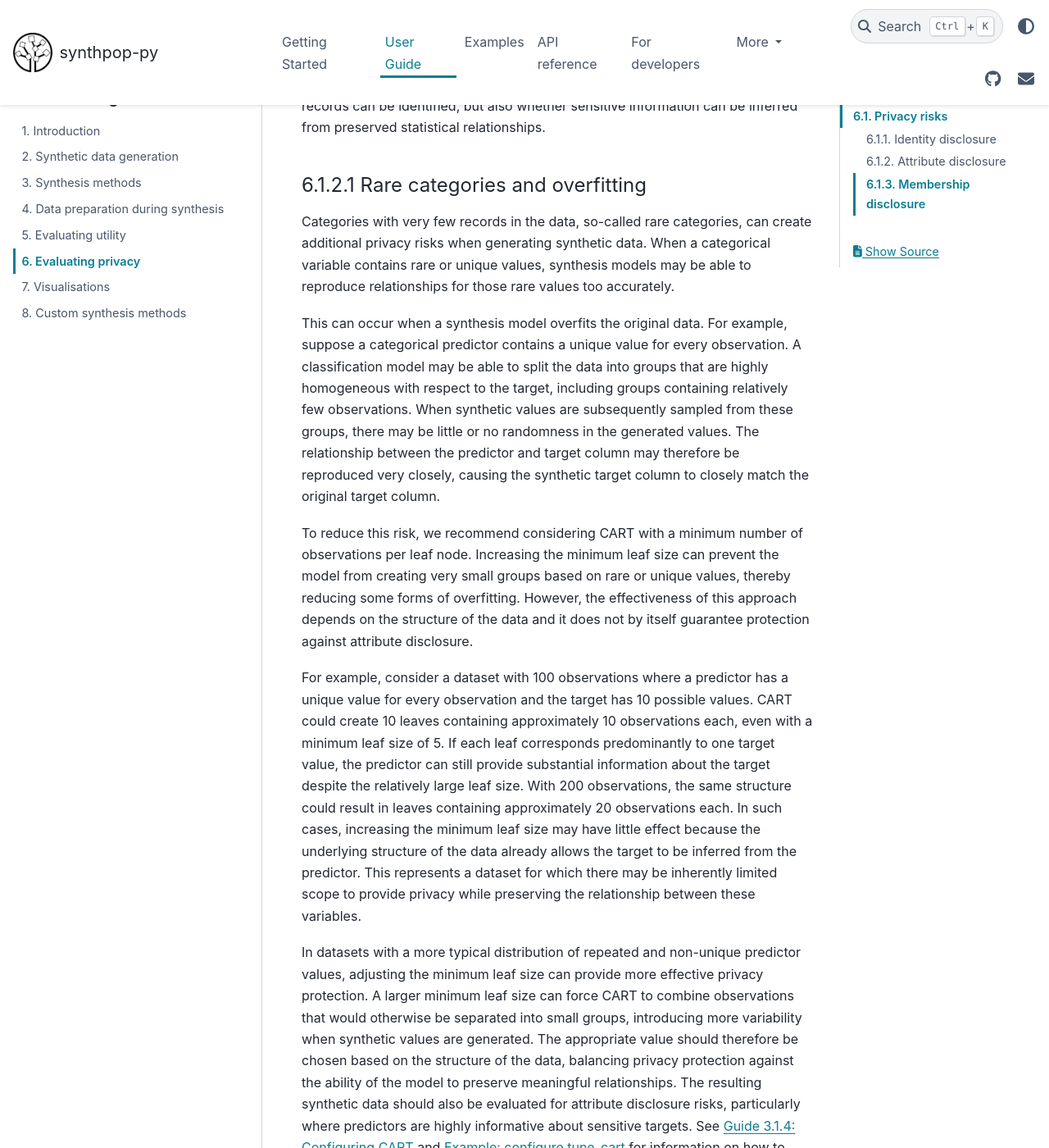
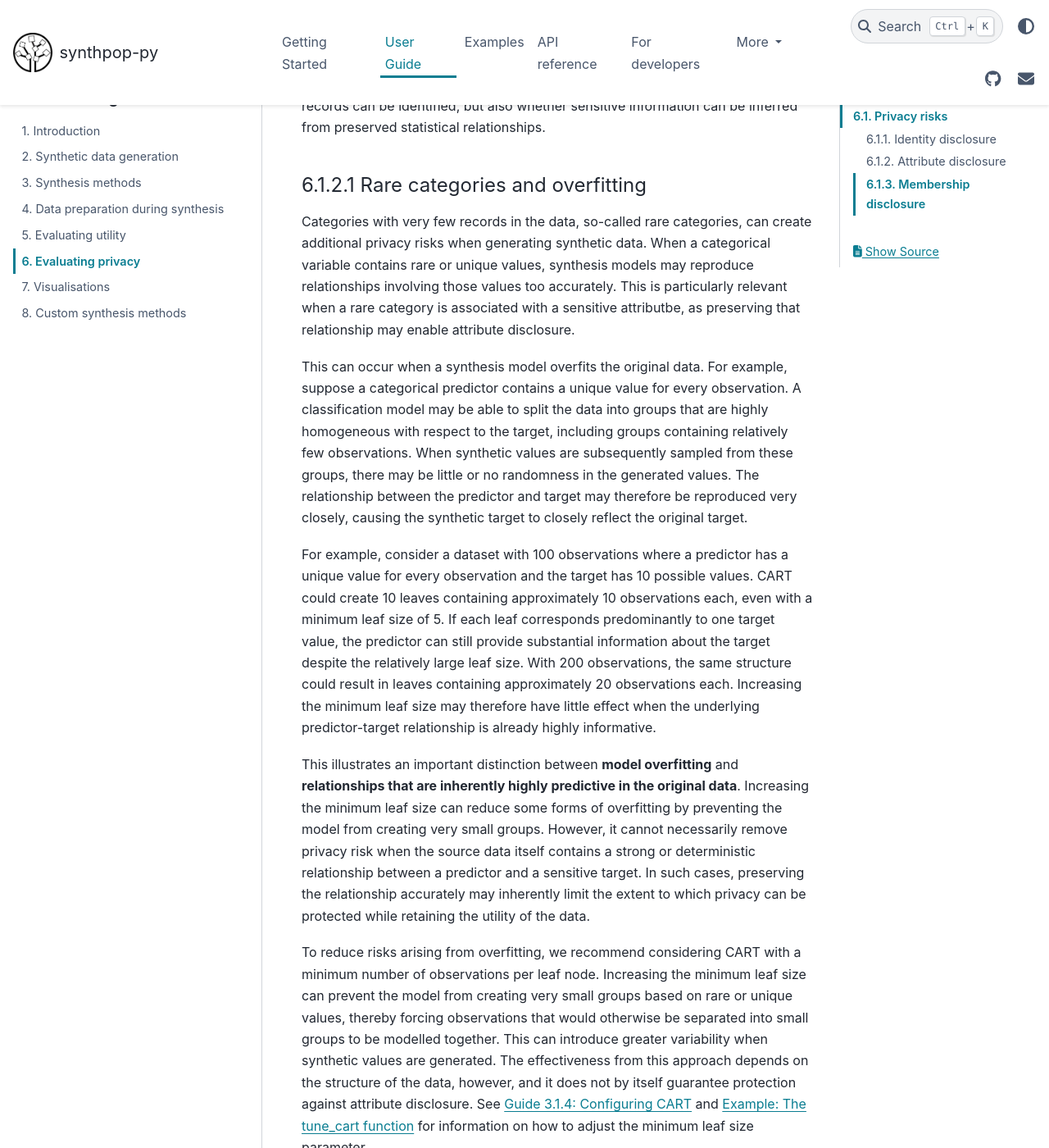
Before and after one commit to duonl/synthpop-py, a Sphinx documentation site: the page built from docs/source/user_guides/6_evaluating_privacy.md, in a window 1280 px wide and 1400 px high, scrolled down 2458 px. Shown: the whole window at 82% size. Built offline with Sphinx 7.4.7 and the PyData theme 0.15.4, drawn with Linux system fonts in a browser that asks for light colours; some of the changed text lies outside the part shown.

Commit message:
fix the flow of the section with the addition

```diff
--- a/docs/source/user_guides/6_evaluating_privacy.md
+++ b/docs/source/user_guides/6_evaluating_privacy.md
@@ -53,25 +53,21 @@ Preventing attribute disclosure requires considering not only whether individual
 
 #### 6.1.2.1 Rare categories and overfitting
 
-Categories with very few records in the data, so-called rare categories, can create additional privacy risks when generating synthetic data. When a categorical variable contains rare or unique values, synthesis models may be able to reproduce relationships for those rare values too accurately.
+Categories with very few records in the data, so-called rare categories, can create additional privacy risks when generating synthetic data. When a categorical variable contains rare or unique values, synthesis models may reproduce relationships involving those values too accurately. This is particularly relevant when a rare category is associated with a sensitive attributbe, as preserving that relationship may enable attribute disclosure.
 
-This can occur when a synthesis model overfits the original data. For example, suppose a categorical predictor contains a unique value for every observation. A classification model may be able to split the data into groups that are highly homogeneous with respect to the target, including groups containing relatively few observations. When synthetic values are subsequently sampled from these groups, there may be little or no randomness in the generated values. The relationship between the predictor and target column may therefore be reproduced very closely, causing the synthetic target column to closely match the original target column.
+This can occur when a synthesis model overfits the original data. For example, suppose a categorical predictor contains a unique value for every observation. A classification model may be able to split the data into groups that are highly homogeneous with respect to the target, including groups containing relatively few observations. When synthetic values are subsequently sampled from these groups, there may be little or no randomness in the generated values. The relationship between the predictor and target may therefore be reproduced very closely, causing the synthetic target to closely reflect the original target.
 
-To reduce this risk, we recommend considering CART with a minimum number of observations per leaf node. Increasing the minimum leaf size can prevent the model from creating very small groups based on rare or unique values, thereby reducing some forms of overfitting. However, the effectiveness of this approach depends on the structure of the data and it does not by itself guarantee protection against attribute disclosure.
+For example, consider a dataset with 100 observations where a predictor has a unique value for every observation and the target has 10 possible values. CART could create 10 leaves containing approximately 10 observations each, even with a minimum leaf size of 5. If each leaf corresponds predominantly to one target value, the predictor can still provide substantial information about the target despite the relatively large leaf size. With 200 observations, the same structure could result in leaves containing approximately 20 observations each. Increasing the minimum leaf size may therefore have little effect when the underlying predictor-target relationship is already highly informative.
 
-For example, consider a dataset with 100 observations where a predictor has a unique value for every observation and the target has 10 possible values. CART could create 10 leaves containing approximately 10 observations each, even with a minimum leaf size of 5. If each leaf corresponds predominantly to one target value, the predictor can still provide substantial information about the target despite the relatively large leaf size. With 200 observations, the same structure could result in leaves containing approximately 20 observations each. In such cases, increasing the minimum leaf size may have little effect because the underlying structure of the data already allows the target to be inferred from the predictor. This represents a dataset for which there may be inherently limited scope to provide privacy while preserving the relationship between these variables.
+This illustrates an important distinction between **model overfitting** and **relationships that are inherently highly predictive in the original data**. Increasing the minimum leaf size can reduce some forms of overfitting by preventing the model from creating very small groups. However, it cannot necessarily remove privacy risk when the source data itself contains a strong or deterministic relationship between a predictor and a sensitive target. In such cases, preserving the relationship accurately may inherently limit the extent to which privacy can be protected while retaining the utility of the data.
 
-In datasets with a more typical distribution of repeated and non-unique predictor values, adjusting the minimum leaf size can provide more effective privacy protection. A larger minimum leaf size can force CART to combine observations that would otherwise be separated into small groups, introducing more variability when synthetic values are generated. The appropriate value should therefore be chosen based on the structure of the data, balancing privacy protection against the ability of the model to preserve meaningful relationships. The resulting synthetic data should also be evaluated for attribute disclosure risks, particularly where predictors are highly informative about sensitive targets. See {ref}`Guide 3.1.4: Configuring CART <314-configuring-cart>`  and [Example: configure tune_cart](../examples/tune_cart_function.md) for information on how to adjust the minimum leaf size parameter.
+To reduce risks arising from overfitting, we recommend considering CART with a minimum number of observations per leaf node. Increasing the minimum leaf size can prevent the model from creating very small groups based on rare or unique values, thereby forcing observations that would otherwise be separated into small groups to be modelled together. This can introduce greater variability when synthetic values are generated. The effectiveness from this approach depends on the structure of the data, however, and it does not by itself guarantee protection against attribute disclosure. See {ref}`Guide 3.1.4: Configuring CART <314-configuring-cart>`  and [Example: The tune_cart function](../examples/tune_cart_function.md) for information on how to adjust the minimum leaf size parameter.
 
-This is particularly relevant when rare categories are associated with sensitive attributes. If a rare category corresponds to a small group of individuals and the relationship between that category and a sensitive variable is preserved too accurately during the synthesis process, the synthetic data may allow a third-party to infer sensitive information about members of that group. This is a form of attribute disclosure.
+The effect of increasing the minimum leaf size is generally greater in datasets where categorical predictors contain repeated values and relationships between predictors and sensitive attributes are not deterministic. In these circumstances, a larger leaf size can combine observations that would otherwise form small, highly homogeneous groups, reducing the extent to which the synthesis model can reproduce relationships for rare categories. The appropriate value should therefore be selected based on the structure of the data, balancing privacy protection against the ability of the model to preserve meaningful relationships.
 
-For example, consider a dataset containing a categorical variable that identifies a small group and a variable describing a sensitive characteristic of those individuals.
-If the synthesis model learns a deterministic relationship between the two variables, the synthetic dataset may reproduce that relationship even though the individual records themselves are not directly copied.
-A person with external knowledge about the group could then use the synthetic data to infer the sensitive characteristic.
+Rare categories are particularly important when they identify small groups of individuals. For example, suppose a categorical variable identifies a small group and another variable describes a sensitive characteristic of individuals in that group. If the synthesis model learns a highly deterministic relationship between the two variables, the synthetic data may reproduce that relationship even though the individual records themselves are not directly copied. A person with external knowledge about the group could then use the synthetic data to infer the sensitive characteristic of members of that group. This is a form of attribute disclosure.
 
-While preserving relationships between variables is generally an objective of the synthesis method it can also increase the risk of attribute disclosure, particularly for small groups or individual records.
-
-Generally, the risk of attribute disclosure can be increased by:
+More generally, the risk of attribute disclosure can be increased by:
 
 * categorical variables with many rare or unique categories;
 * small subgroups with little variation in sensitive attributes;
@@ -79,13 +75,13 @@ Generally, the risk of attribute disclosure can be increased by:
 * synthesis models that overfit small groups; and
 * synthesis methods that reproduce original relationships with little or no added uncertainty.
 
-The presence and characteristics of rare categories should therefore be carefully assessed. In particular, users should examine whether small or rare groups are represented in the synthetic data and whether sensitive attributes associated with these groups are preserved in a way that increases disclosure risk.
+The presence and characteristics of rare categories should therefore be carefully assessed. In particular, users should examine whether small or rare groups are represented in the synthetic data and whether sensitive attributes associated with those groups are preserved in a way that could increase disclosure risk. Where a predictor is highly informative about a sensitive attribute, users should consider whether preserving that relationship is compatible with the intended privacy protection.
 
-This risk is not specific to any particular synthesis method. It depends on the interaction between the characteristics of the original data, the synthesis model, and the specific synthesis configuration. A model that captures common categories well may still overfit rare categories or small subgroups.
+This risk is not specific to any particular synthesis method. It depends on the interaction between the characteristics of the original data, the synthesis model, and the specific synthesis configuration. A model that captures common categories well may still overfit rare categories or small subgroups. Conversely, increasing model constraints may reduce overfitting without eliminating disclosure risks arising from relationships that are already strongly present in the source data.
 
-A synthetic dataset should therefore not be assumed to be provide strong privacy protection simply because individual records are not explicitly copied. Privacy evaluation should also consider whether the synthesis process has preserved relationships within rare groups in a way that could enable inference of sensitive information.
+A synthetic dataset should therefore not be assumed to provide strong privacy protection simply because individual records are not explicitly copied. Privacy evaluation should also consider whether the synthesis process has preserved relationships within rare groups in a way that could enable inference of sensitive information.
 
-For a worked example demonstrating how rare or unique categories can cause a synthesis model to overfit and reproduce sensitive attributes, see the [Risk of privacy loss due to rare categories example](../examples/rare_categories.md).
+For a worked example demonstrating how rare or unique categories can cause a synthesis model to overfit and reproduce sensitive attributes, see [Example: Risk of privacy loss due to rare categories](../examples/rare_categories.md).
 
 ### 6.1.3. Membership disclosure
 Membership disclosure occurs when a third-party can determine whether a particular individual was included in the original dataset.
```
